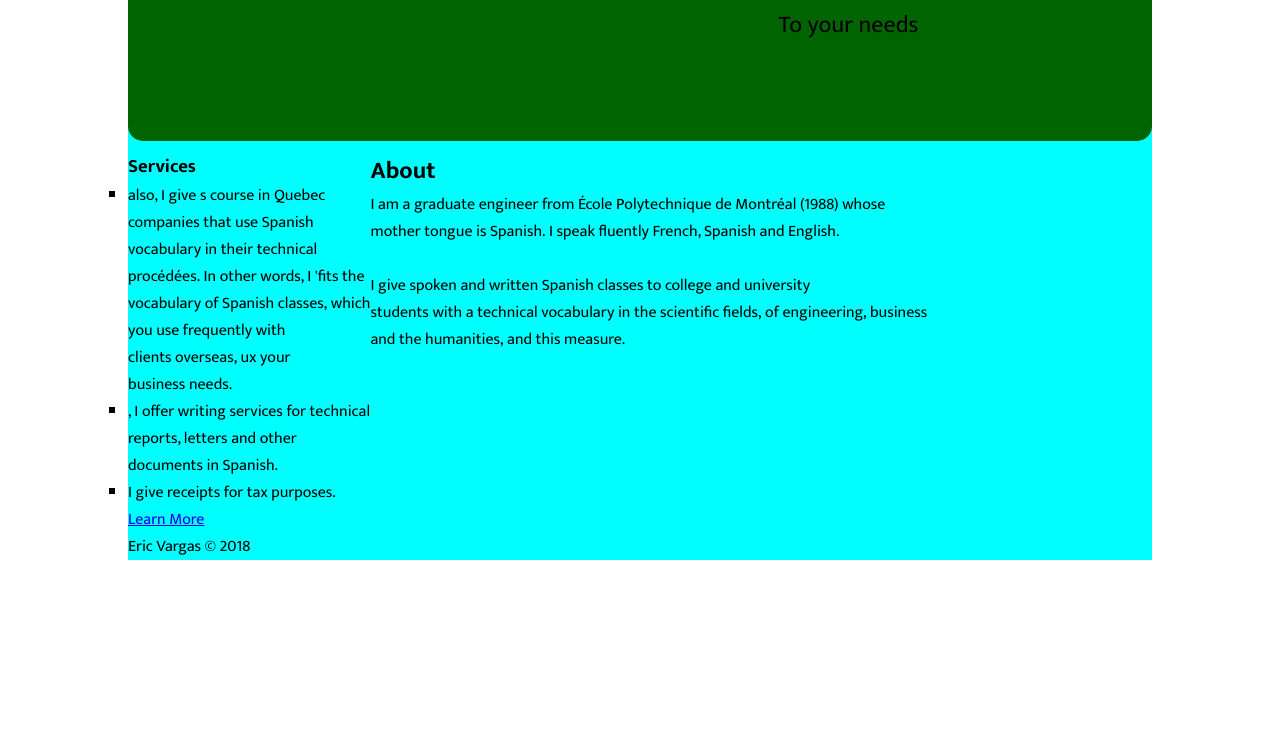
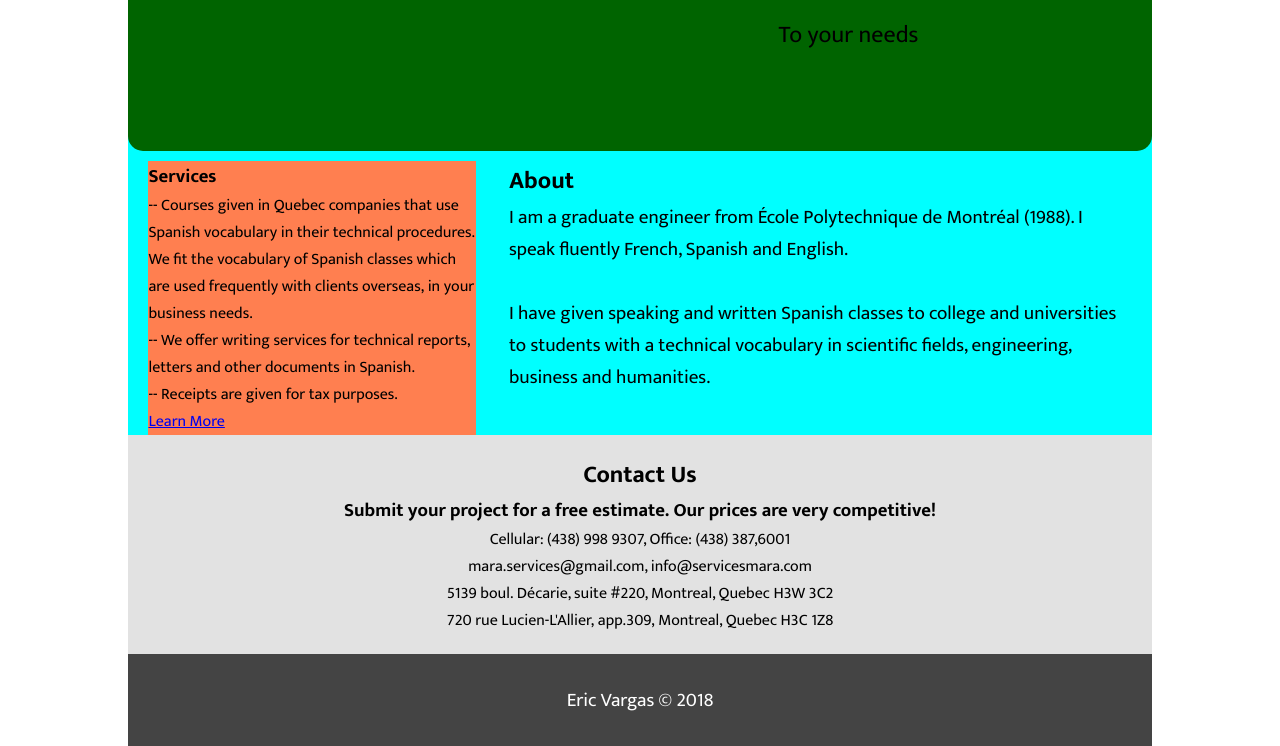
Before and after one commit to ericVargas/spanishSchool, a plain HTML site: page index.html in a window 1280 px wide. Shown: the part 109-855 px from the top of the page. Before the commit the page ends 800 px from the top, so only its background shows below. Drawn offline with Linux system fonts and the light colour scheme.

Commit message:
finished the basic layout of the site

```diff
--- a/index.html
+++ b/index.html
@@ -31,19 +31,24 @@
             <aside id="services">
                 <h3>Services</h3>
                 <ul>
-                    <li>also, I give s course in Quebec companies that use Spanish vocabulary in their technical procédées. In other words, I 'fits the vocabulary of Spanish classes, which you use frequently with clients overseas, ux your business needs.</li>
-                    <li>, I offer writing services for technical reports, letters and other documents in Spanish.</li>
-                    <li>I give receipts for tax purposes.</li>
+                    <li>-- Courses given in Quebec companies that use Spanish vocabulary in their technical procedures. We fit the vocabulary of Spanish classes which are used frequently with clients overseas, in your business needs.</li>
+                    <li>-- We offer writing services for technical reports, letters and other documents in Spanish.</li>
+                    <li>-- Receipts are given for tax purposes.</li>
                 </ul>
                 <a href="#">Learn More</a>
             </aside>
             <main id="about">
                 <h2>About</h2>
-                <p>I am a graduate engineer from École Polytechnique de Montréal (1988) whose mother tongue is Spanish. I speak fluently French, Spanish and English.<br><br>I give spoken and written Spanish classes to college and university students with a technical vocabulary in the scientific fields, of engineering, business and the humanities, and this measure.</p>
+                <p>I am a graduate engineer from École Polytechnique de Montréal (1988). I speak fluently French, Spanish and English.<br><br> I have given speaking and written Spanish classes to college and universities to students with a technical vocabulary in scientific fields, engineering, business and humanities.</p>
             </main>
         </div>
 
-        <div id="contact"></div>
+        <div id="contact">
+           <h2>Contact Us</h2>
+            <h3>Submit your project for a free estimate. Our prices are very competitive!</h3>
+            <p>Cellular: (438) 998 9307, Office: (438) 387,6001 <br>mara.services@gmail.com, info@servicesmara.com<br>5139 boul. Décarie, suite #220, Montreal, Quebec H3W 3C2<br>720 rue Lucien-L'Allier, app.309, Montreal, Quebec H3C 1Z8</p>
+
+        </div>
         <footer>Eric Vargas &copy; 2018</footer>
     </div>
 </body>
--- a/style.css
+++ b/style.css
@@ -14,7 +14,7 @@ body {
 .container {
     width: 80%;
     margin: 0 auto;
-    display: grid;
+/*    display: grid;*/
     background-color: aqua;
 }
 
@@ -22,6 +22,7 @@ body {
     display: grid;
     grid-template-columns: repeat(2, 1fr);
     background-color: blue;
+    padding-top: 10px;
 }
 
 .top h2 {
@@ -72,12 +73,38 @@ body {
 .middle{
     display: grid;
     grid-template-columns: repeat(3, 1fr);
+    padding: 0 2%;
 }
 
 #services{
-
+    background-color: coral;
 }
 
 #services ul{
-    list-style: square;
+    list-style: none;
 }
+
+#about{
+    padding-left: 5%;
+    grid-column-start: 2;
+    grid-column-end: 4;
+}
+
+#about p{
+    font-size: 1.2rem;
+}
+
+#contact{
+    padding: 20px 0;
+    text-align: center;
+    background-color: #e2e2e2;
+}
+
+footer{
+    width: 100%;
+    text-align: center;
+    padding: 30px 0;
+    font-size: 1.2rem;
+    color: #fff;
+    background-color: #444;
+}
```
